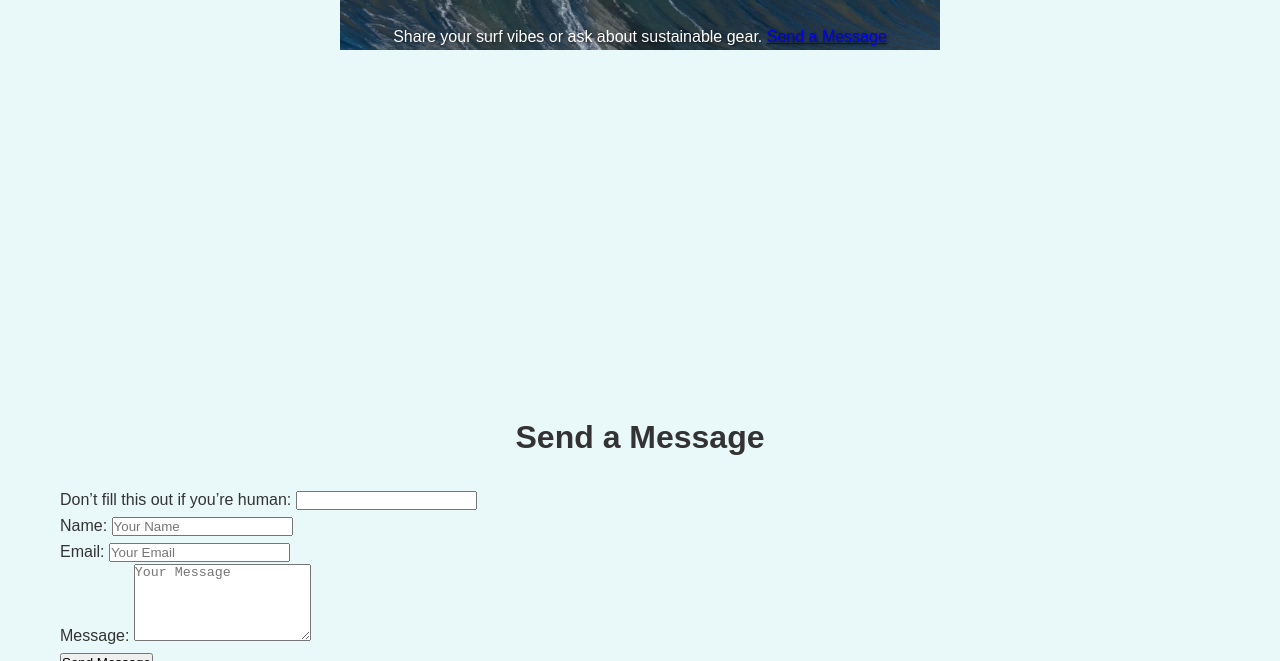
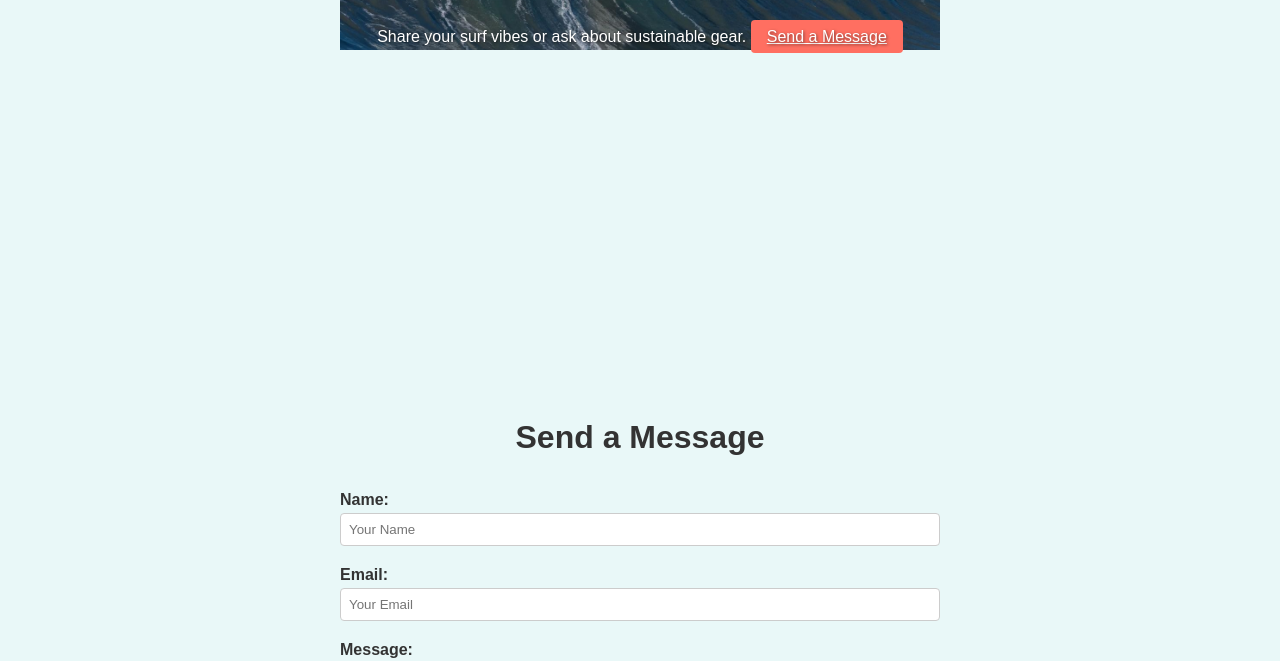
Before and after one commit to thriveuniverse/bigwavessurfer, a plain HTML site: page pages/contact.html in a window 1280 px wide. Shown: the part 291-952 px from the top of the page. Drawn offline with Linux system fonts and the light colour scheme.

Commit message:
contact updated

```diff
--- a/css/main.css
+++ b/css/main.css
@@ -307,3 +307,34 @@ footer {
   display: inline-block;
   font-weight: bold;
 }
+
+/* contact form */
+
+form {
+  max-width: 600px;
+  margin: 0 auto;
+}
+form p {
+  margin-bottom: 1rem;
+}
+form label {
+  display: block;
+  font-weight: bold;
+}
+form input, form textarea {
+  width: 100%;
+  padding: 0.5rem;
+  border: 1px solid #ccc;
+  border-radius: 4px;
+}
+form .hidden {
+  display: none;
+}
+.hero-cta {
+  background: #ff6f61;
+  color: white;
+  padding: 0.5rem 1rem;
+  border: none;
+  border-radius: 4px;
+  cursor: pointer;
+}
--- a/pages/contact.html
+++ b/pages/contact.html
@@ -13,7 +13,7 @@
   <meta property="og:url" content="https://bigwavessurfer.com/contact">
   <meta property="og:type" content="website">
   <title>Contact | Big Wave Surfing Hub</title>
-  <link rel="stylesheet" href="../css/main.css">
+  <link rel="stylesheet" href="/css/main.css"> <!-- Absolute path from root -->
   <link rel="canonical" href="https://bigwavessurfer.com/contact">
   <link href="https://fonts.googleapis.com/css2?family=Righteous&display=swap" rel="stylesheet">
   <script type="application/ld+json">
@@ -50,7 +50,7 @@
     <p>Got a big wave story or a question about eco-gear? Drop us a line, and our surf-loving family will get back to you! Check submissions in our <a href="https://app.netlify.com/sites/bigwavessurfer/forms" target="_blank">Netlify dashboard</a>.</p>
 
     <section class="hero">
-      <div class="hero-content" style="background: url('../assets/images/big-waves-surfer.jpg') no-repeat center/cover;">
+      <div class="hero-content" style="background: url('/assets/images/big-waves-surfer.jpg') no-repeat center/cover;">
         <h2>Paddle Out to Us</h2>
         <p>Share your surf vibes or ask about sustainable gear. <a href="#contact-form" class="hero-cta">Send a Message</a></p>
       </div>
@@ -58,7 +58,7 @@
 
     <section class="content">
       <h2>Send a Message</h2>
-      <form name="contact" method="POST" data-netlify="true" netlify-honeypot="bot-field">
+      <form name="contact" method="POST" data-netlify="true" netlify-honeypot="bot-field" id="contact-form">
         <input type="hidden" name="form-name" value="contact">
         <div class="hidden">
           <label>Don’t fill this out if you’re human: <input name="bot-field"></label>
```
